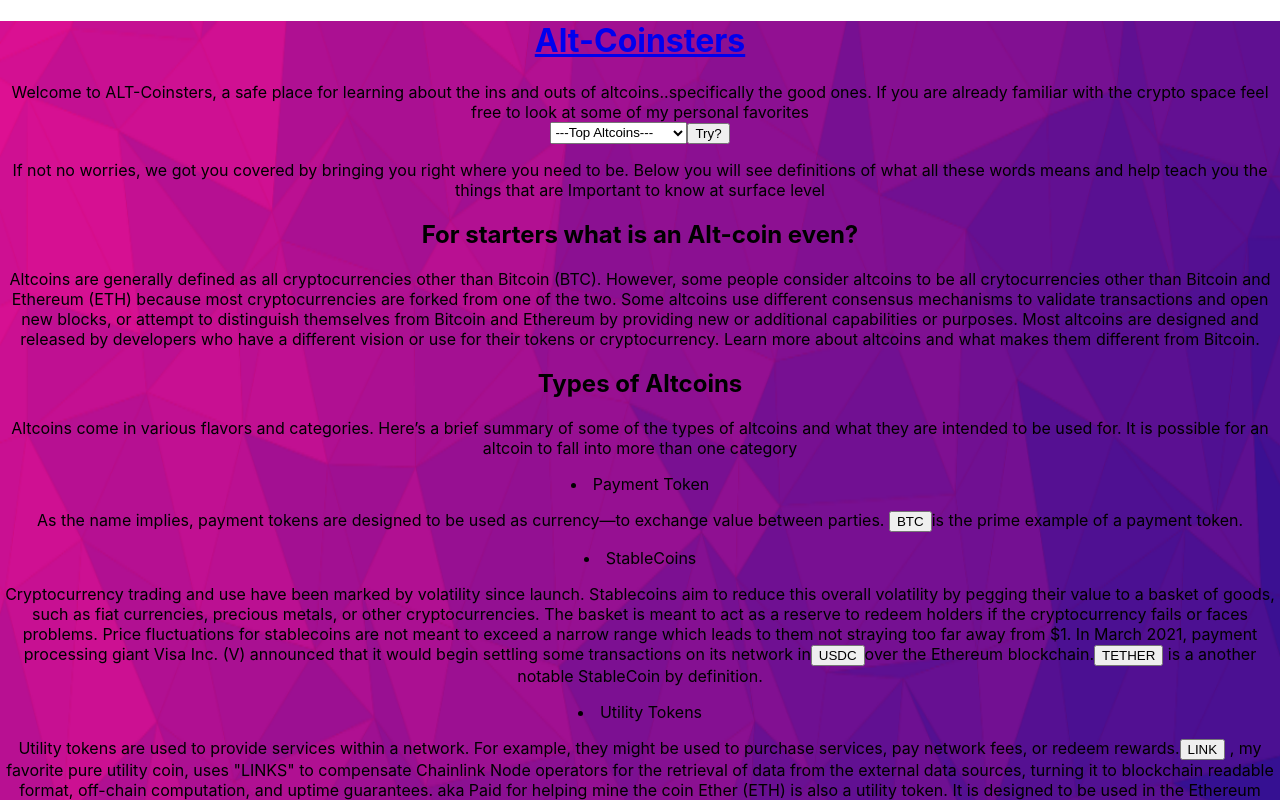
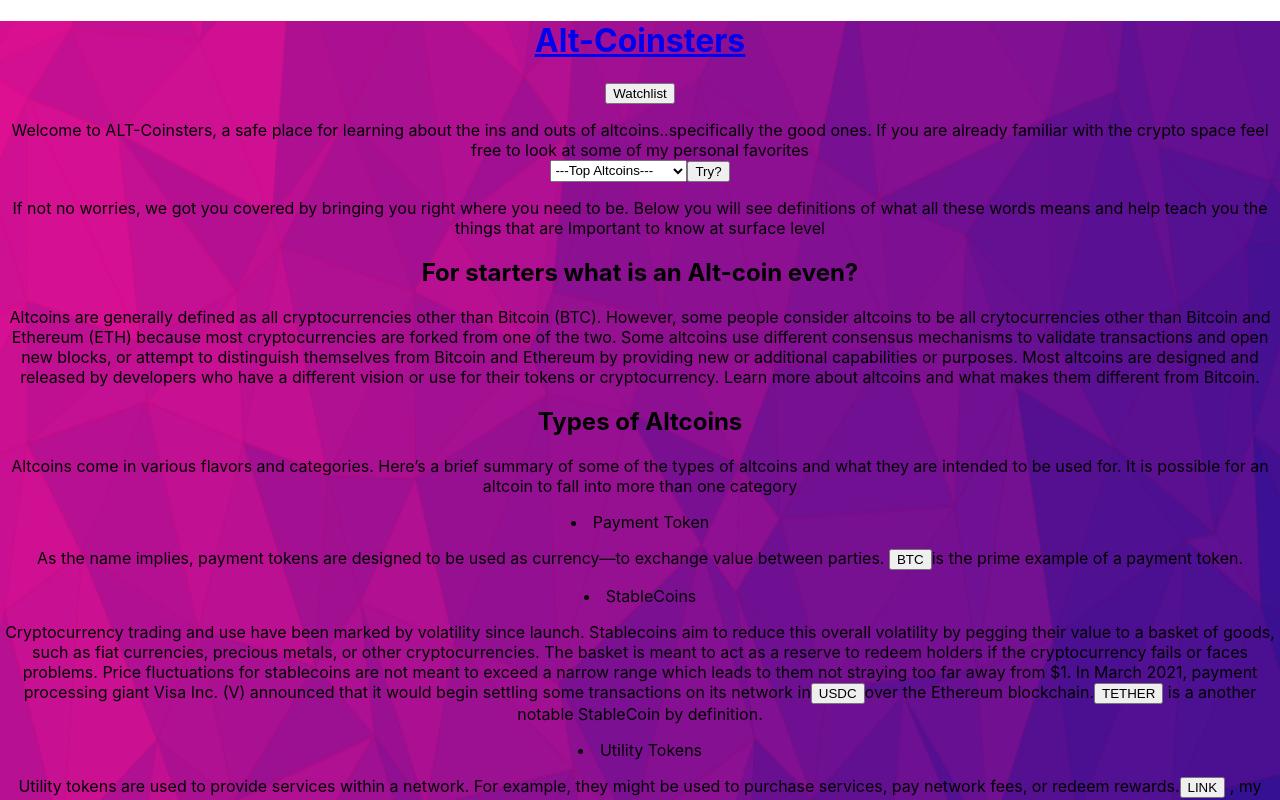
Before and after one commit to kendallm360/alt-coinsters, a React (Create React App) app: page / in a window 1280 px wide. Shown: the top 800 px of the page. Built offline with nearby package versions, Linux system fonts and the light colour scheme.

Commit message:
add functionality to temporarily add coins to a watchlist

```diff
--- a/src/components/app/App.js
+++ b/src/components/app/App.js
@@ -5,6 +5,7 @@ import { Route } from "react-router-dom";
 import Coin from "../coin/Coin";
 import CoinChart from "../chart/CoinChart";
 import Definitions from "../definitions/Definitions";
+import Watchlist from "../watchlist/Watchlist";
 
 const App = () => {
   return (
@@ -19,6 +20,10 @@ const App = () => {
         }}
       />
 
+      <Route exact path="/watchlist">
+        <Watchlist />
+      </Route>
+
       <Route exact path="/">
         <>
           {/* <CoinChart /> */}
--- a/src/components/coin/Coin.js
+++ b/src/components/coin/Coin.js
@@ -1,7 +1,7 @@
 import { useEffect, useState } from "react";
 import { fetchCoinPreviousDay, fetchAnnuals } from "../../apiCalls";
 import PropTypes from "prop-types";
-import { assignName, tickers, assignData } from "../../utils";
+import { assignName, tickers, assignData, favorites } from "../../utils";
 import CoinDetails from "../coinDetails/CoinDetails";
 import CoinChart from "../chart/CoinChart";
 import "./Coin.css";
@@ -159,7 +159,14 @@ const Coin = ({ tickerSymbol }) => {
     setAlt(event.target.value);
   };
 
-  const testLogs = () => {};
+  const addToFavorites = () => {
+    favorites.push({
+      yearHigh: annualHigh,
+      yearLow: annualLow,
+      lastClose: coin.c,
+      coinInfo: coinData,
+    });
+  };
 
   return (
     <div className="coin-wrapper">
@@ -181,8 +188,8 @@ const Coin = ({ tickerSymbol }) => {
           {/* <span>({symbol.length > 1 ? symbol : `USD${symbol}`})</span> */}
           <span>{coinData.ticker}</span>
         </div>
-        <button className="favorite" onClick={testLogs}>
-          Favorite
+        <button className="watchlist" onClick={addToFavorites}>
+          Add to Watchlist
         </button>
       </header>
       <div className="chart">
--- a/src/components/navBar/NavBar.js
+++ b/src/components/navBar/NavBar.js
@@ -3,9 +3,14 @@ import { Link } from "react-router-dom";
 
 const NavBar = () => {
   return (
-    <Link to="/">
-      <h1 className="nav-bar">Alt-Coinsters</h1>
-    </Link>
+    <div className="nav-bar">
+      <Link to="/">
+        <h1 className="nav-bar">Alt-Coinsters</h1>
+      </Link>
+      <Link to="/watchlist">
+        <button className="nav-bar">Watchlist</button>
+      </Link>
+    </div>
   );
 };
 
--- /dev/null
+++ b/src/components/watchlist/Watchlist.js
@@ -0,0 +1,16 @@
+import "./Watchlist.css";
+import React from "react";
+import { favorites } from "../../utils";
+
+const Watchlist = () => {
+  //   console.log("workinf?");
+  console.log(favorites);
+  return (
+    <div>
+      <h2>Hey</h2>
+      {/* <h2>{favorites}</h2> */}
+    </div>
+  );
+};
+//logo, coin, 52 week low, 52w high, last close,
+export default Watchlist;
--- a/src/utils.js
+++ b/src/utils.js
@@ -19,6 +19,7 @@ import usdCoin from "../src/images/usdCoin.png";
 import xrp from "../src/images/xrp.png";
 import cardano from "../src/images/cardano.png";
 
+const favorites = [];
 const tickers = [
   {
     crypto: "ETHEREUM",
@@ -362,4 +363,4 @@ const btcAnnual = [
   },
 ];
 
-export { assignName, btcAnnual, tickers, assignData };
+export { assignName, btcAnnual, tickers, assignData, favorites };
```
Also changed, not shown: src/components/watchlist/Watchlist.css (added).
